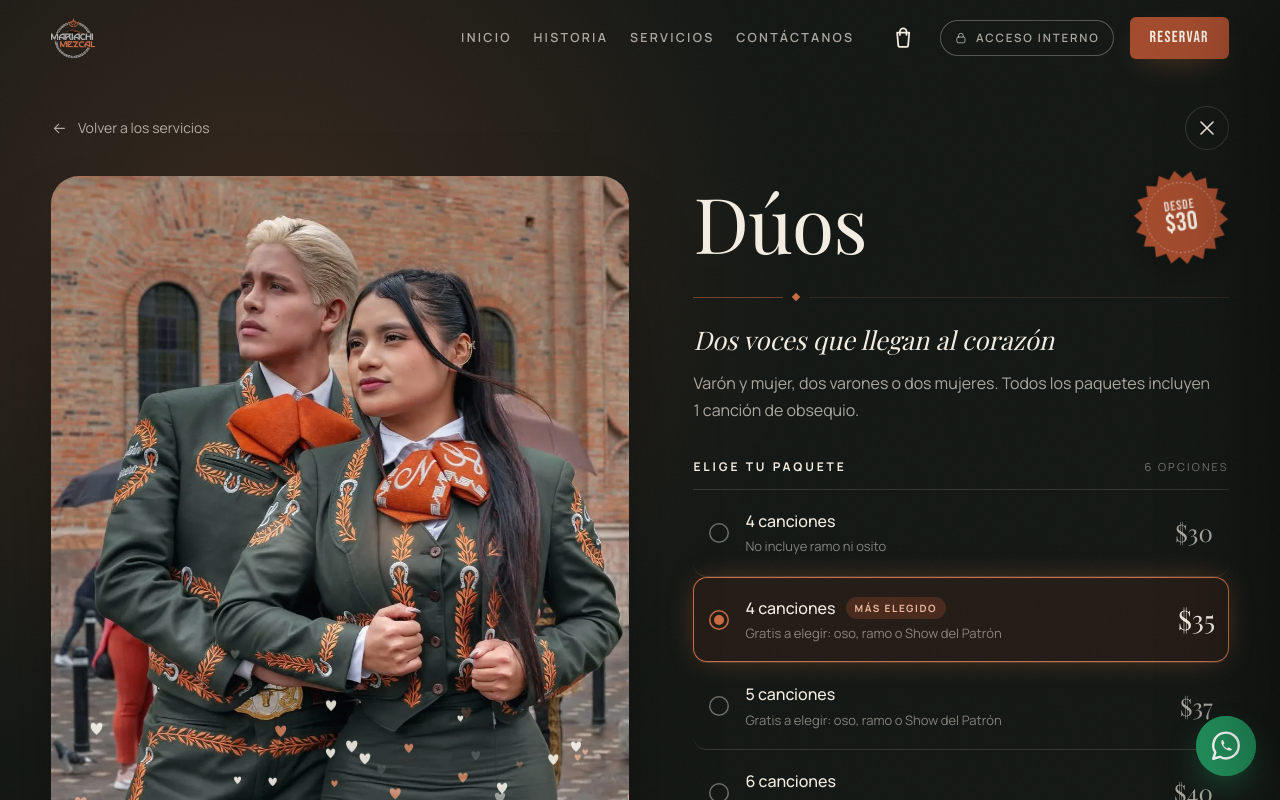
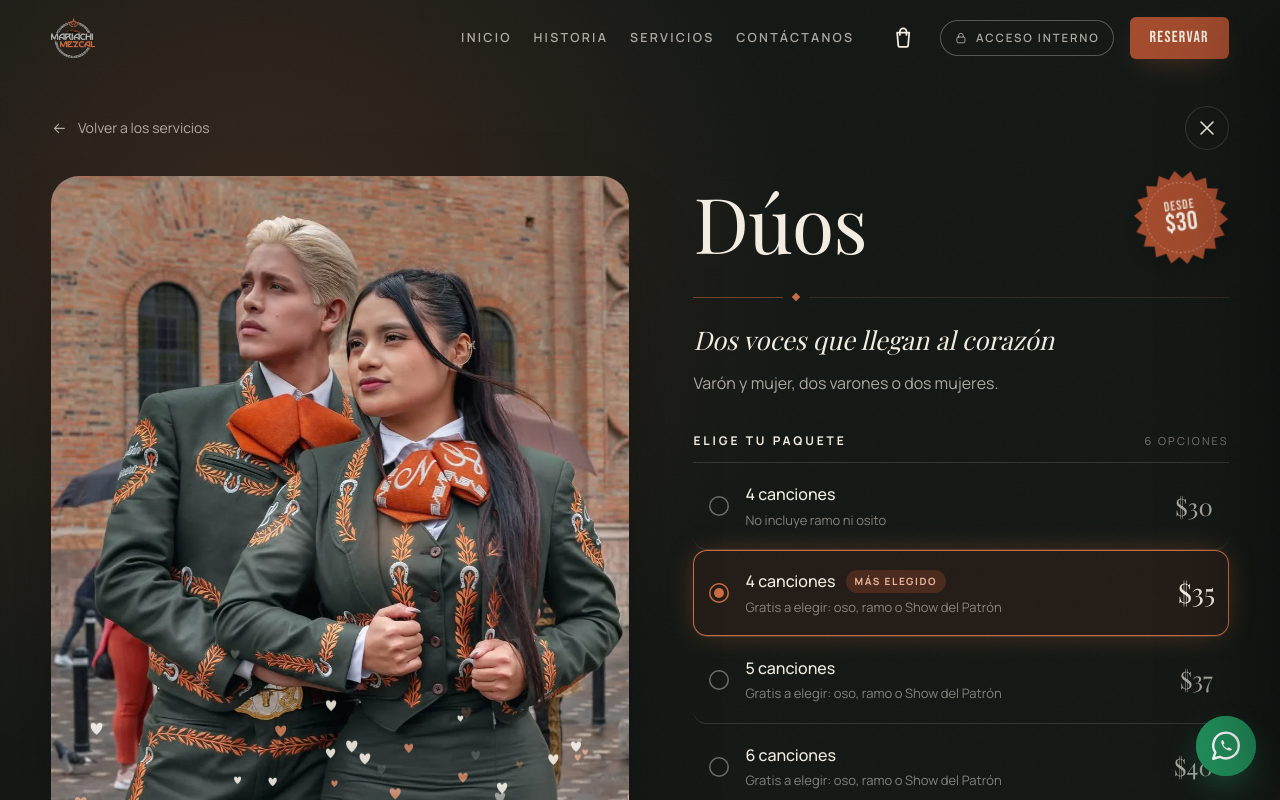
Before and after one commit to Anghy2003/MariachiMezcal, an Angular app: page /servicios/1 in a window 1280 px wide. Shown: the top 800 px of the page. Built offline with nearby package versions, Linux system fonts and the light colour scheme; a web font is replaced by a local one.

Commit message:
Dúos: quitar "1 canción de obsequio" de la ficha

```diff
--- a/src/app/data/services.data.ts
+++ b/src/app/data/services.data.ts
@@ -132,7 +132,7 @@ export const SERVICES: Service[] = [
     shortName: 'Dúos',
     label: 'Más pedido',
     tagline: 'Dos voces que llegan al corazón',
-    intro: 'Varón y mujer, dos varones o dos mujeres. Todos los paquetes incluyen 1 canción de obsequio.',
+    intro: 'Varón y mujer, dos varones o dos mujeres.',
     description:
       'Una serenata a dúo: varón y mujer, dos varones o dos mujeres. Desde el paquete de $35 eliges gratis oso amoroso, ramo de flores o Show del Patrón.',
     from: 30,
```
